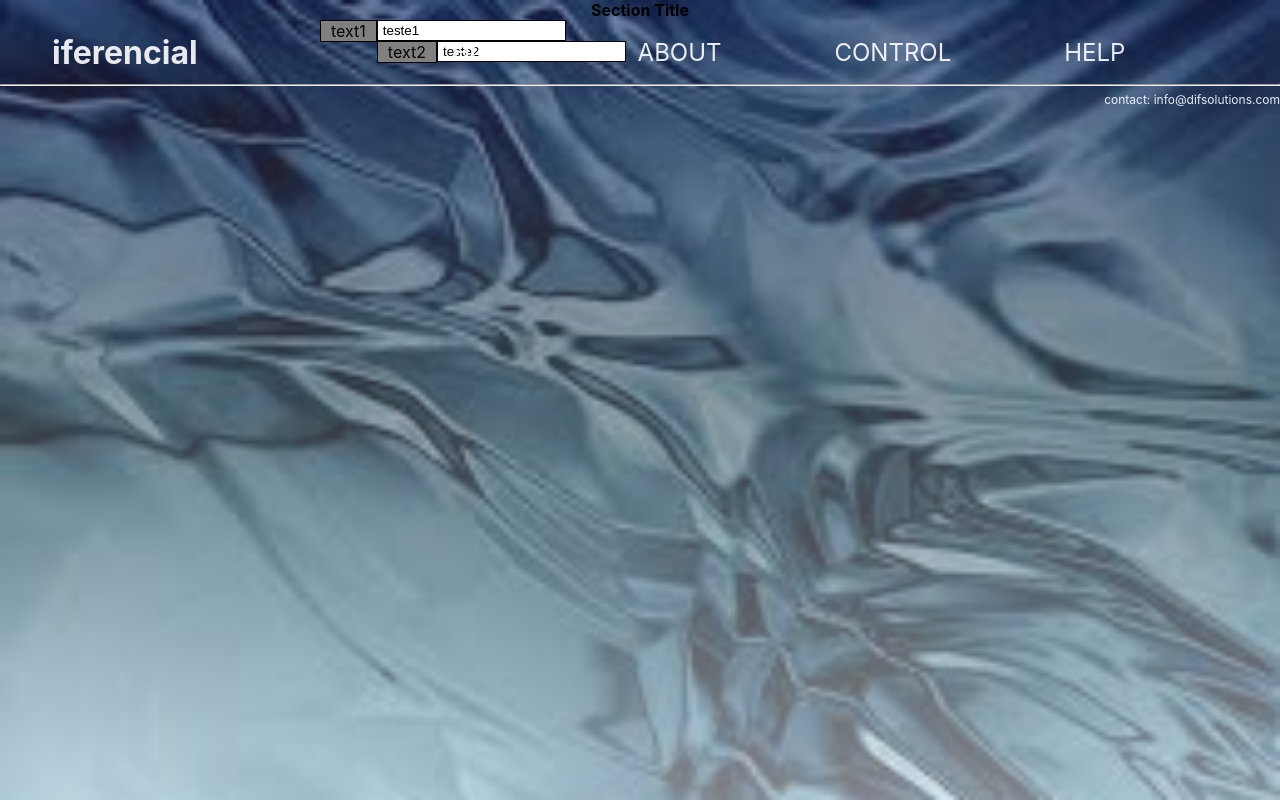
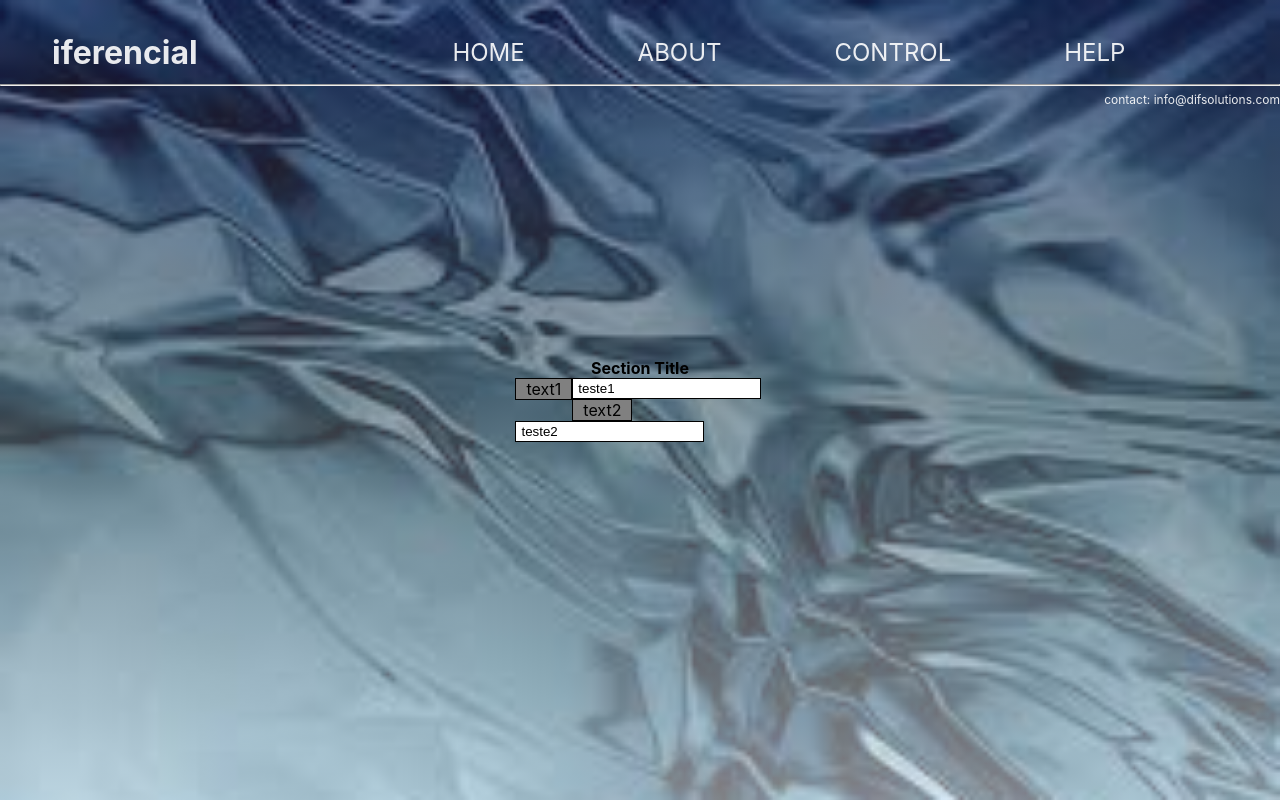
Before and after one commit to lmmp-puc-rio/react_component_library, a React (Create React App) app in the folder react_app/: page / in a window 1280 px wide. Built offline with nearby package versions, Linux system fonts and the light colour scheme.

Commit message:
AppInsertion

```diff
--- a/react_app/src/App.css
+++ b/react_app/src/App.css
@@ -19,14 +19,20 @@ body {
               url("./images/background-image.jpeg");
   height: 100vh;
   background-position: center;
-  background-size: 100%
+  background-size: 100%;
 }
 
 .scope {
+  max-width: 800px;
+  height: 100vh;
+  display: flex;
+  flex-direction: column;
+  justify-content: center;
+  align-items: center;
   background-color: transparent;
   align-self: center;
   justify-self: center;
-  height: 80vh;
-  width: 50%
+  width: 50%;
+  margin: 0 auto;
 
 }
--- a/react_app/src/App.js
+++ b/react_app/src/App.js
@@ -18,13 +18,16 @@ function App() {
     {url: "/" , title: "Control", className: "navbar-item"},
     {url: "/" , title: "Help", className: "navbar-item"}]
 
+  const defaultValues = [
+    {name: "text", value: ""},
+  ]
   return (
     // < ThemeProvider theme={theme}>
       <div className="App">
         <Header navlinks={navlinks} mail={"info@difsolutions.com"} />
         <div className="main">
           <div className="scope">
-            <GridForm />
+              <GridForm defaultValues={defaultValues}/>
           </div>
         </div>
       </div>
```
